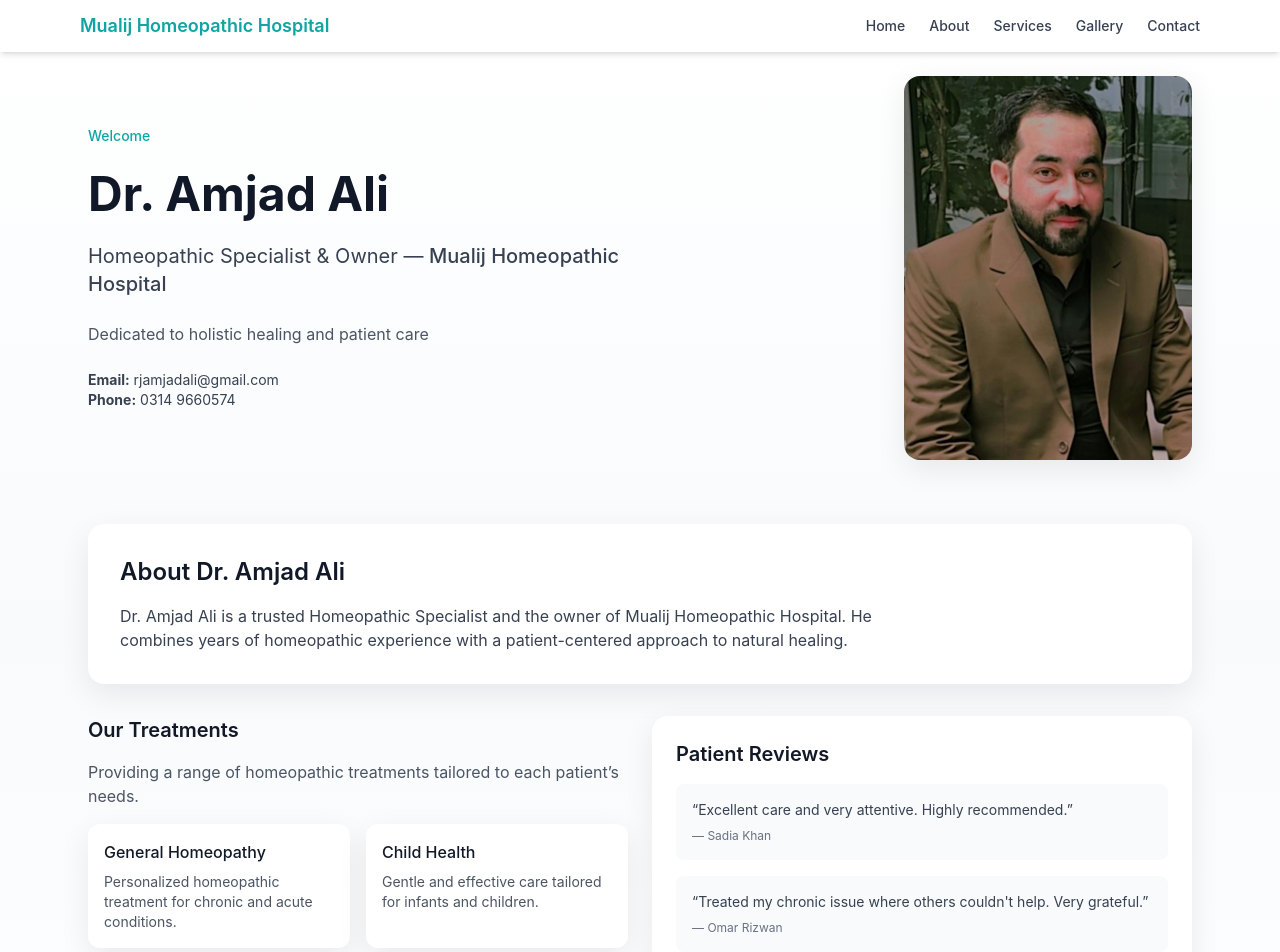
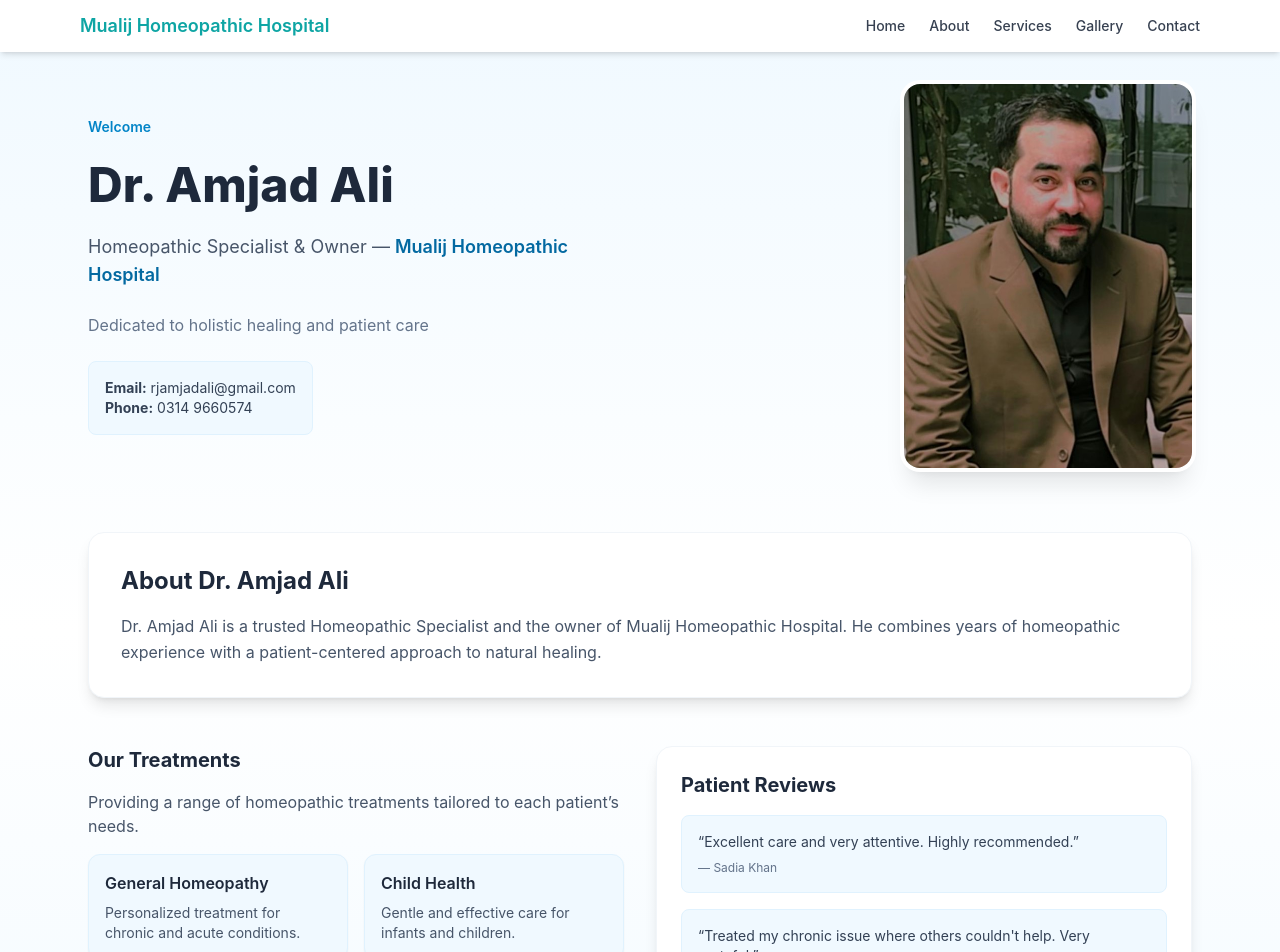
Before and after one commit to Safi649/dr-amjadali, a Next.js app: page / in a window 1280 px wide. Shown: the top 952 px of the page. Built offline with nearby package versions, Linux system fonts and the light colour scheme.

Commit message:
Update index.js

```diff
--- a/pages/index.js
+++ b/pages/index.js
@@ -13,10 +13,10 @@
   tagline: "Dedicated to holistic healing and patient care",
   intro: `Dr. Amjad Ali is a trusted Homeopathic Specialist and the owner of Mualij Homeopathic Hospital. He combines years of homeopathic experience with a patient-centered approach to natural healing.`,
   services: [
-    { title: "General Homeopathy", desc: "Personalized homeopathic treatment for chronic and acute conditions." },
-    { title: "Child Health", desc: "Gentle and effective care tailored for infants and children." },
+    { title: "General Homeopathy", desc: "Personalized treatment for chronic and acute conditions." },
+    { title: "Child Health", desc: "Gentle and effective care for infants and children." },
     { title: "Women's Health", desc: "Support for hormonal balance, menstrual issues, and more." },
-    { title: "Allergy & Immunity", desc: "Homeopathic strategies to strengthen immunity and reduce allergic reactions." }
+    { title: "Allergy & Immunity", desc: "Boost immunity and reduce allergic reactions naturally." }
   ],
   testimonials: [
     { name: "Sadia Khan", text: "Excellent care and very attentive. Highly recommended." },
@@ -24,50 +24,58 @@
   ]
 };
 
+// Animations
 const container = {
-  hidden: { opacity: 0, y: 8 },
-  show: { opacity: 1, y: 0, transition: { staggerChildren: 0.06 } }
+  hidden: { opacity: 0, y: 15 },
+  show: { opacity: 1, y: 0, transition: { staggerChildren: 0.08 } }
 };
 const item = {
-  hidden: { opacity: 0, y: 8 },
+  hidden: { opacity: 0, y: 15 },
   show: { opacity: 1, y: 0 }
 };
 
 export default function Home() {
   return (
-    <div className="min-h-screen bg-gradient-to-b from-white via-slate-50 to-white">
+    <div className="min-h-screen bg-gradient-to-b from-sky-50 via-white to-sky-50">
       {/* Navbar */}
       <Navbar doctor={doctor} />
 
       <main className="max-w-6xl mx-auto px-6 pb-16">
         {/* HERO */}
-        <section className="grid md:grid-cols-2 gap-8 items-center mt-6">
+        <section className="grid md:grid-cols-2 gap-10 items-center mt-8">
           <motion.div
-            initial={{ opacity: 0, x: -18 }}
+            initial={{ opacity: 0, x: -25 }}
             animate={{ opacity: 1, x: 0 }}
-            transition={{ duration: 0.6 }}
+            transition={{ duration: 0.7 }}
             className="space-y-6"
           >
-            <p className="text-sm text-primary font-medium">Welcome</p>
-            <h2 className="text-4xl md:text-5xl font-bold leading-tight">
+            <p className="text-sm text-sky-600 font-semibold">Welcome</p>
+            <h1 className="text-4xl md:text-5xl font-extrabold text-slate-800 leading-tight">
               {doctor.name}
-            </h2>
-            <p className="text-xl text-gray-700">{doctor.title} — <span className="font-medium">{doctor.hospital}</span></p>
-            <p className="text-gray-600 max-w-xl">{doctor.tagline}</p>
+            </h1>
+            <p className="text-lg text-slate-600">
+              {doctor.title} —{" "}
+              <span className="font-semibold text-sky-700">{doctor.hospital}</span>
+            </p>
+            <p className="text-slate-500 max-w-xl">{doctor.tagline}</p>
 
-            <div className="text-sm">
-              <p className="text-gray-700"><strong>Email:</strong> {doctor.email}</p>
-              <p className="text-gray-700"><strong>Phone:</strong> {doctor.phone}</p>
+            <div className="text-sm bg-sky-50 border border-sky-100 rounded-lg p-4 inline-block">
+              <p className="text-slate-700">
+                <strong>Email:</strong> {doctor.email}
+              </p>
+              <p className="text-slate-700">
+                <strong>Phone:</strong> {doctor.phone}
+              </p>
             </div>
           </motion.div>
 
           <motion.div
-            initial={{ opacity: 0, x: 18 }}
+            initial={{ opacity: 0, x: 25 }}
             animate={{ opacity: 1, x: 0 }}
-            transition={{ duration: 0.6 }}
+            transition={{ duration: 0.7 }}
             className="flex justify-center md:justify-end"
           >
-            <div className="w-72 h-96 rounded-2xl overflow-hidden card-shadow">
+            <div className="w-72 h-96 rounded-2xl overflow-hidden shadow-xl ring-4 ring-white">
               <Image
                 src="/doctor.jpg"
                 alt="Dr. Amjad Ali"
@@ -81,36 +89,67 @@
         </section>
 
         {/* About */}
-        <motion.section className="mt-16 bg-white rounded-2xl p-8 card-shadow"
-          initial="hidden" animate="show" variants={container}
+        <motion.section
+          className="mt-16 bg-white rounded-2xl p-8 shadow-lg border border-slate-100"
+          initial="hidden"
+          animate="show"
+          variants={container}
         >
-          <motion.h3 variants={item} className="text-2xl font-semibold">About Dr. Amjad Ali</motion.h3>
-          <motion.p variants={item} className="mt-4 text-gray-700 max-w-3xl">{doctor.intro}</motion.p>
+          <motion.h3 variants={item} className="text-2xl font-bold text-slate-800">
+            About Dr. Amjad Ali
+          </motion.h3>
+          <motion.p variants={item} className="mt-4 text-slate-600 leading-relaxed">
+            {doctor.intro}
+          </motion.p>
         </motion.section>
 
-        {/* Services */}
-        <section className="mt-8 grid md:grid-cols-2 gap-6">
-          <motion.div className="space-y-4" initial="hidden" animate="show" variants={container}>
-            <motion.h4 variants={item} className="text-xl font-semibold">Our Treatments</motion.h4>
-            <motion.p variants={item} className="text-gray-600">Providing a range of homeopathic treatments tailored to each patient’s needs.</motion.p>
+        {/* Services & Testimonials */}
+        <section className="mt-12 grid md:grid-cols-2 gap-8">
+          {/* Services */}
+          <motion.div
+            className="space-y-4"
+            initial="hidden"
+            animate="show"
+            variants={container}
+          >
+            <motion.h4 variants={item} className="text-xl font-bold text-slate-800">
+              Our Treatments
+            </motion.h4>
+            <motion.p variants={item} className="text-slate-600">
+              Providing a range of homeopathic treatments tailored to each patient’s needs.
+            </motion.p>
             <div className="grid sm:grid-cols-2 gap-4 mt-4">
               {doctor.services.map((s) => (
-                <motion.div key={s.title} variants={item} className="bg-white p-4 rounded-xl card-shadow">
-                  <h5 className="font-medium">{s.title}</h5>
-                  <p className="text-sm text-gray-600 mt-2">{s.desc}</p>
+                <motion.div
+                  key={s.title}
+                  variants={item}
+                  className="bg-sky-50 border border-sky-100 p-4 rounded-xl shadow-sm hover:shadow-md transition"
+                >
+                  <h5 className="font-semibold text-slate-800">{s.title}</h5>
+                  <p className="text-sm text-slate-600 mt-2">{s.desc}</p>
                 </motion.div>
               ))}
             </div>
           </motion.div>
 
           {/* Testimonials */}
-          <motion.div initial="hidden" animate="show" variants={container} className="bg-white rounded-2xl p-6 card-shadow">
-            <motion.h4 variants={item} className="text-xl font-semibold">Patient Reviews</motion.h4>
+          <motion.div
+            initial="hidden"
+            animate="show"
+            variants={container}
+            className="bg-white rounded-2xl p-6 shadow-lg border border-slate-100"
+          >
+            <motion.h4 variants={item} className="text-xl font-bold text-slate-800">
+              Patient Reviews
+            </motion.h4>
             <motion.div variants={item} className="mt-4 space-y-4">
               {doctor.testimonials.map((t, idx) => (
-                <div key={idx} className="bg-slate-50 p-4 rounded-lg">
-                  <p className="text-sm text-gray-700">“{t.text}”</p>
-                  <div className="mt-2 text-xs text-gray-500">— {t.name}</div>
+                <div
+                  key={idx}
+                  className="bg-sky-50 border border-sky-100 p-4 rounded-lg"
+                >
+                  <p className="text-sm text-slate-700">“{t.text}”</p>
+                  <div className="mt-2 text-xs text-slate-500">— {t.name}</div>
                 </div>
               ))}
             </motion.div>
```
